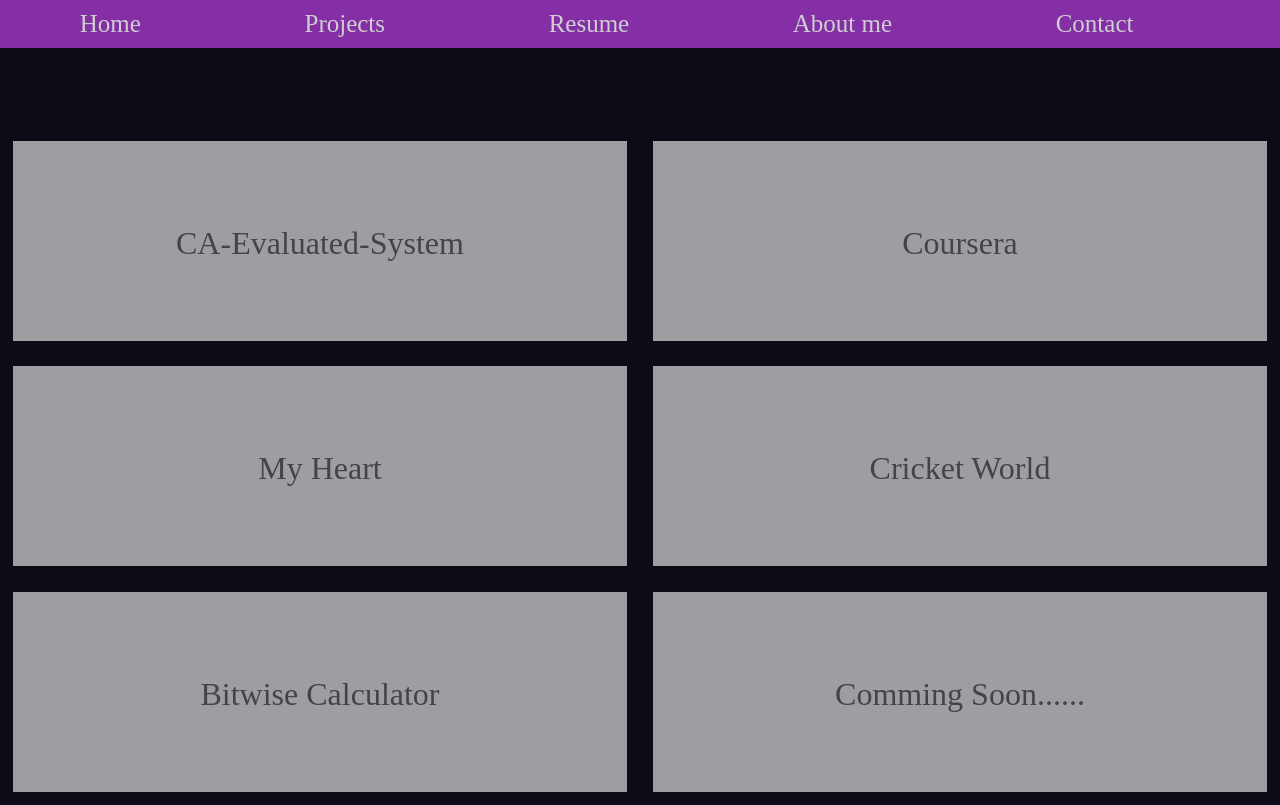
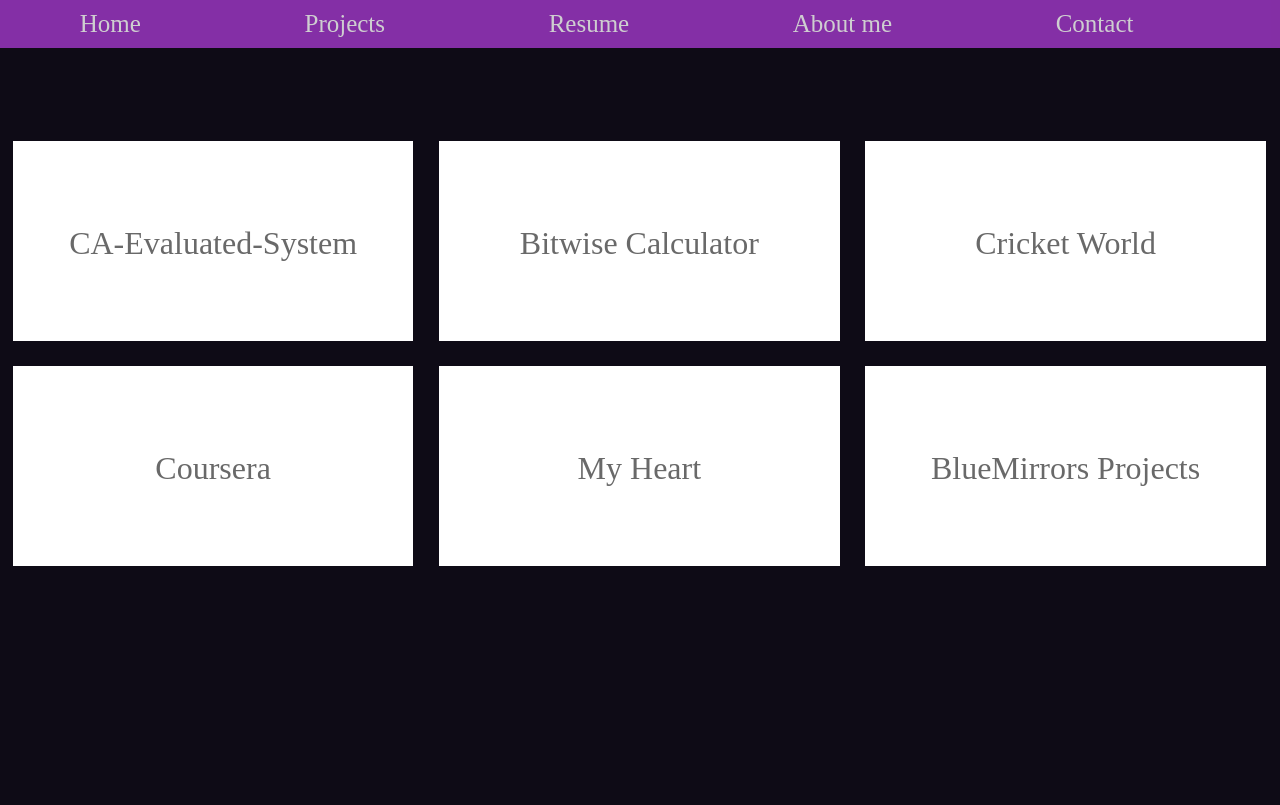
Before and after one commit to shivratangupta/shivratangupta.github.io, a plain HTML site: page projects.html in a window 1280 px wide. Drawn offline with Linux system fonts and the light colour scheme.

Commit message:
updated project links

```diff
--- a/projects.html
+++ b/projects.html
@@ -24,19 +24,20 @@
 		<a href="https://shivratangupta.github.io/CA-Evaluated-System" target="_blank"><span class="project-links">CA-Evaluated-System</span></a>
 	</div>
 	<div class="projects">
+		<a href="https://github.com/shivratangupta/Bitwise-Calculator"><span class="project-links">Bitwise Calculator</span></a>
+	</div>
+	<div class="projects">
+		<a href="https://shivratangupta.github.io/Cricket-World/"><span class="project-links">Cricket World</span></a>
+	</div>
+	<div class="projects">
 		<a href="https://shivratangupta.github.io/Coursera" target="_blank"><span class="project-links">Coursera</span></a>
 	</div>
+
 	<div class="projects">
 		<a href="https://bluemirrors.github.io/My-Heart" target="_blank"><span class="project-links">My Heart</span></a>
 	</div>
 	<div class="projects">
-		<a href="#"><span class="project-links">Cricket World</span></a>
-	</div>
-	<div class="projects">
-		<a href="#"><span class="project-links">Bitwise Calculator</span></a>
-	</div>
-	<div class="projects">
-		<a href="#"><span class="project-links">Comming Soon......</span></a>
+		<a href="https://bluemirrors.github.io/project.html"><span class="project-links">BlueMirrors Projects</span></a>
 	</div>
 </div>
 </body>
--- a/style.css
+++ b/style.css
@@ -81,11 +81,10 @@
 }
 
 .projects {
-	width: 48%;
+	width: 31.3%;
 	height: 200px;
 	background-color: white;
 	margin: 1%;
-	opacity: .6;
 	float: left;
 	text-align: center;
 	padding: 84px 0px;
@@ -123,12 +122,13 @@
 #contact-content {
 	margin-top: 100px;
 	margin-left: 20px;
+	margin-bottom: 100px;
 	color: #e7dfdd;
 	font-size: 30px;
 }
 
 .contact-title {
-	height: 300px;
+	height: 200px;
 	width: 200px;
 	float: left;
 }
```
Also changed, not shown: contact.html (+5 -0 lines).
